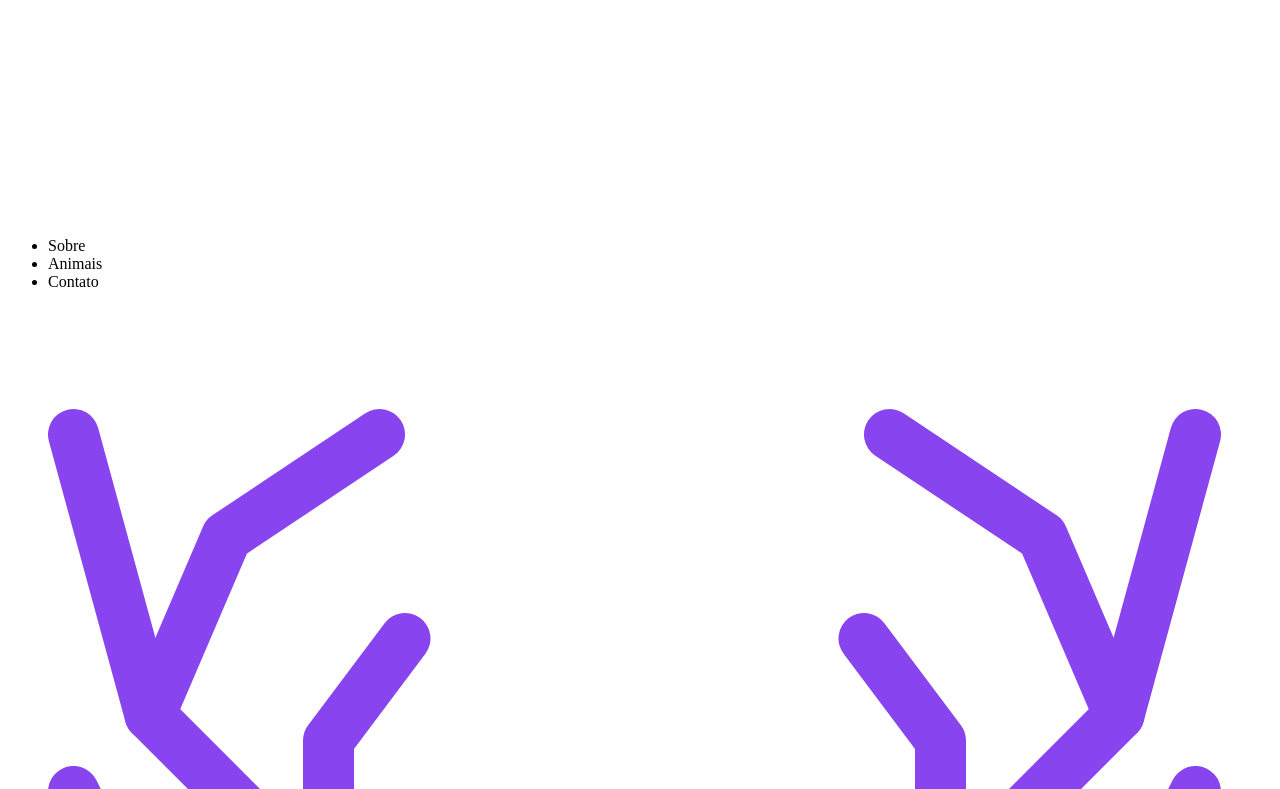
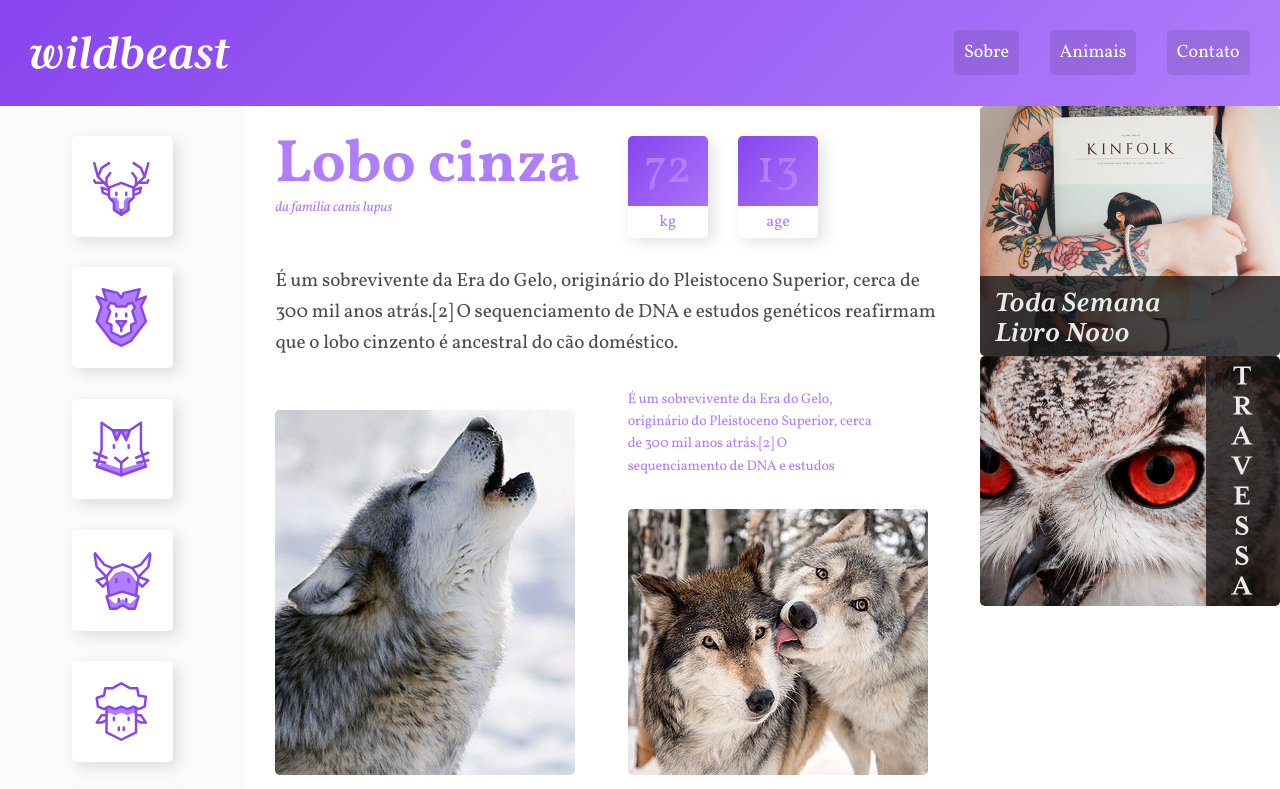
Before and after one commit to SamuelOliveiraa/Wildbeast, a plain HTML site: page index.html in a window 1280 px wide. Shown: the top 789 px of the page. Drawn offline with Linux system fonts and the light colour scheme.

Commit message:
design desktop 100%

```diff
--- a/Assets/styles/style.css
+++ b/Assets/styles/style.css
@@ -0,0 +1,211 @@
+/* RESET */
+*{
+    margin: 0;
+    padding: 0;
+    box-sizing: border-box;
+    text-decoration: none;
+}
+ul, li{
+    list-style: none;
+}
+img{
+    max-width: 100%;
+    display: block;
+    border-radius: 0.3rem;
+}
+
+/* BODY */
+body{
+    font-family: 'Vollkorn', Georgia ,serif;
+}
+
+/* CONTAINER */
+.container{
+    display: grid;
+    grid-template-columns: minmax(160px, 1fr) 3fr 300px;
+    grid-template-areas:
+    "header header header"
+    "sidenav content advert"
+    "footer footer footer";
+}
+
+/* HEADER */
+.header{
+    grid-area: header;
+    background: linear-gradient(135deg, #8844ee, #b07dfb);
+    padding: 1.9rem;
+    display: grid;
+    grid-template-columns: 1fr auto;
+    align-items: center;
+}
+.header .logo{
+    max-width: 200px;
+}
+.header  nav ul{
+    display: flex;
+    flex-wrap: wrap;
+}
+.header nav ul li + li{
+    margin-left: 1.9rem;
+}
+.header nav ul li a{
+    padding: 10px;
+    display: block;
+    color: white;
+    font-size: 1.125rem;
+    background: rgba(0, 0, 0, .1);
+    border-radius: 0.3rem;
+    transition: 0.1s;
+}
+.header nav ul li a:hover{
+    background: rgba(0, 0, 0, .5);
+}
+
+/* SIDENAV */
+.sidenav{
+    grid-area: sidenav;
+    background: #fafbfc;
+    padding: 1.9rem;
+}
+.sidenav ul li a{
+    display: block;
+    min-width: 3.75rem;
+    max-width: 6.3rem;
+    margin: 0 auto 1.9rem auto;
+    background: white;
+    padding: 1.3rem;
+    border-radius: 0.3rem;
+    box-shadow: 5px 5px 15px 0px rgba(44, 44, 44, .15);
+    transition: 0.1s ease-out;
+}
+.sidenav ul li a:hover{
+    background: #b07dfb;
+}
+
+/* COL-WIDE */
+.col-wide{
+    grid-column: 1 / -1;
+}
+
+/* CONTENT */
+.content{
+    grid-area: content;
+    max-width: 900px;
+    margin: 0 auto;
+    padding: 1.9rem;
+    display: grid;
+    grid-template-columns: 1fr 1fr;
+    gap: 1.9rem;
+}
+.content .title{
+    color: #b07dfb;
+}
+.content .title h1{
+    font-size: 3.75rem;
+    line-height: 1;
+    font-weight: 700;
+}
+.content .title span{
+    font-size: 0.875rem;
+    font-style: italic;
+}
+.content .characteristics{
+    display: flex;
+    align-items: flex-start;
+}
+.content .characteristics > div{
+    width: 80px;
+    text-align: center;
+    background: linear-gradient(135deg, #8844ee, #b07dfb);
+    border-radius: 0.3rem;
+    box-shadow: 5px 5px 15px 0px rgba(44, 44, 44, .15);
+    position: relative;
+}
+.content .characteristics > div:first-child{
+    margin-right: 1.9rem;
+}
+.content .characteristics span{
+    display: block;
+    color: #b07dfb;
+}
+.content .characteristics .num{
+    color: #b07dfb;
+    font-size: 3rem;
+    line-height: 1;
+    margin: 10px auto;
+}
+.content .characteristics .label{
+    background: white;
+    border-radius: 0 0 0.3rem 0.3rem;
+    padding: 0.3rem 0;
+    position: relative;
+    top: 2px;
+}
+.content .image1{
+    grid-row: span 2;
+    align-self: end;
+}
+.content .image2{
+    align-self: end;
+}
+.content p{
+    font-size: 1.2rem;
+    line-height: 1.6;
+    letter-spacing: -0.005rem;
+    color: rgba(0, 0, 0, .7);
+}
+.content .info p + p{
+    margin-top: 1.9rem;
+}
+.content .contrast{
+    max-width: 16rem;
+    color: #b07dfb;
+    font-size: 0.875rem;
+}
+.content .quote, .attributes{
+    padding: 1.9rem;
+    border-radius: 0.3rem;
+    box-shadow: 5px 5px 15px 0px rgba(44, 44, 44, .15);
+    background: linear-gradient(135deg, #8844ee, #b07dfb);
+    align-self: start;
+}
+.content .quote p{
+    max-width: 500px;
+    font-size: 1.5rem;
+    font-style: italic;
+    text-align: center;
+    margin: 0 auto;
+    color: white;
+}
+.content .attributes li{
+    color: white;
+    font-family: 'Courier New', Courier, monospace;
+    font-size: 1.125rem;
+    padding: 0.95rem;
+}
+.content .attributes li + li{
+    border-top: 2px solid #b07dfb;
+}
+
+
+
+/* ADVERT */
+.advert{
+    grid-area: advert;
+    background: #fafbfc;
+    display: grid;
+    align-content: start;
+    padding: 1.9rem;
+    gap: 1.9rem;
+}
+
+/* FOOTER */
+.footer{
+    grid-area: footer;
+    background: linear-gradient(135deg, #8844ee, #b07dfb);
+}
+.footer p{
+    color: white;
+    text-align: center;
+    padding: 1.9rem;
+}
--- a/index.html
+++ b/index.html
@@ -5,6 +5,11 @@
     <meta http-equiv="X-UA-Compatible" content="IE=edge">
     <meta name="viewport" content="width=device-width, initial-scale=1.0">
     <title>Wilddbeast</title>
+
+    <!-- FONT -->
+    <link rel="preconnect" href="https://fonts.googleapis.com">
+    <link rel="preconnect" href="https://fonts.gstatic.com" crossorigin>
+    <link href="https://fonts.googleapis.com/css2?family=Vollkorn:ital,wght@0,400;0,700;1,400;1,700&display=swap" rel="stylesheet">
 
     <!--STYLE-->
     <link rel="stylesheet" href="Assets/styles/style.css">
@@ -18,9 +23,23 @@
 
             <nav>
                 <ul>
-                    <li><a href="#"></a>Sobre</li>
-                    <li><a href="#"></a>Animais</li>
-                    <li><a href="#"></a>Contato</li>
+                    <li>
+                        <a href="#">
+                            Sobre
+                        </a>
+                    </li>
+
+                    <li>
+                        <a href="#">
+                            Animais
+                        </a>
+                    </li>
+
+                    <li>
+                        <a href="#">
+                            Contato
+                        </a>
+                    </li>
                 </ul>
             </nav>
         </header>
@@ -66,7 +85,7 @@
         </nav>
 
         <main class="content">
-            <div class="titulo">
+            <div class="title">
                 <h1>
                     Lobo cinza
                 </h1>
@@ -75,36 +94,36 @@
                 </span>
             </div>
 
-            <div class="caracteristicas">
+            <div class="characteristics">
                 <div>
-                    <span class="numero">
+                    <span class="num">
                         72
                     </span>
-                    <span class="rotulo">
+                    <span class="label">
                         kg
                     </span>
                 </div>
                 <div>
-                    <span class="numero">
+                    <span class="num">
                         13
                     </span>
-                    <span class="rotulo">
+                    <span class="label">
                         age
                     </span>
                 </div>
             </div>
 
-            <p>
+            <p class="col-wide">
                 É um sobrevivente da Era do Gelo, originário do Pleistoceno Superior, cerca de 300 mil anos atrás.[2] O sequenciamento de DNA e estudos genéticos reafirmam que o lobo cinzento é ancestral do cão doméstico.
             </p>
 
-            <img src="Assets/img/wolf1.jpg" alt="Wolf 1">
+            <img src="Assets/img/wolf1.jpg" alt="Wolf 1" class="image1">
 
-            <p>
+            <p class="contrast">
                 É um sobrevivente da Era do Gelo, originário do Pleistoceno Superior, cerca de 300 mil anos atrás.[2] O sequenciamento de DNA e estudos
             </p>
 
-            <img src="Assets/img/wolf2.jpg" alt="Wolf 2">
+            <img src="Assets/img/wolf2.jpg" alt="Wolf 2" class="image2">
 
             <p>
                 O peso e tamanho dos lobos variam muito em todo o mundo, tendendo a aumentar proporcionalmente com a latitude, como previsto pela teoria de Christian Bergmann. Em geral, a altura, medida a partir dos ombros, varia de 60 a 95 centímetros.
@@ -114,13 +133,13 @@
                 O peso varia geograficamente. Em média, os lobos europeus pesam 38,5 kg; os lobos da América do Norte, 36 kg; os lobos indianos e árabes, 25 kg.[7] Embora raros, lobos com mais de 77 kg foram encontrados no Alasca, Canadá,[8] e na antiga União Soviética.
             </p>
 
-            <blockquote class="citacao">
+            <blockquote class="quote col-wide">
                 <p>
                     “Há algo no uivar do lobo que tira um homem do aqui e agora e o transporta para uma floresta da mente.”
                 </p>
             </blockquote>
 
-            <ul>
+            <ul class="attributes">
                 <li>
                     Surgiu: 12.000 anos
                 </li>
@@ -146,7 +165,7 @@
                 </li>
             </ul>
 
-            <div class="informacoes">
+            <div class="info">
                 <p>
                     É um sobrevivente da Era do Gelo, originário do Pleistoceno Superior, cerca de 300 mil anos atrás.[2] O sequenciamento de DNA e estudos genéticos reafirmam que o lobo cinzento é ancestral do cão doméstico.
                 </p>
@@ -156,14 +175,14 @@
                 </p>
             </div>
 
-            <img src="Assets/img/wolf3.jpg" alt="Wolf 3">
+            <img src="Assets/img/wolf3.jpg" alt="Wolf 3" class="col-wide">
         </main>
 
-        <aside class="anuncios">
-            <div class="anuncio-item">
+        <aside class="adverts">
+            <div class="advert-item">
                 <img src="Assets/img/anuncio-1.jpg" alt="Anuncio 1">
             </div>
-            <div class="anuncio-item">
+            <div class="advert-item">
                 <img src="Assets/img/anuncio-2.jpg" alt="Anuncio 2">
             </div>
         </aside>
```
